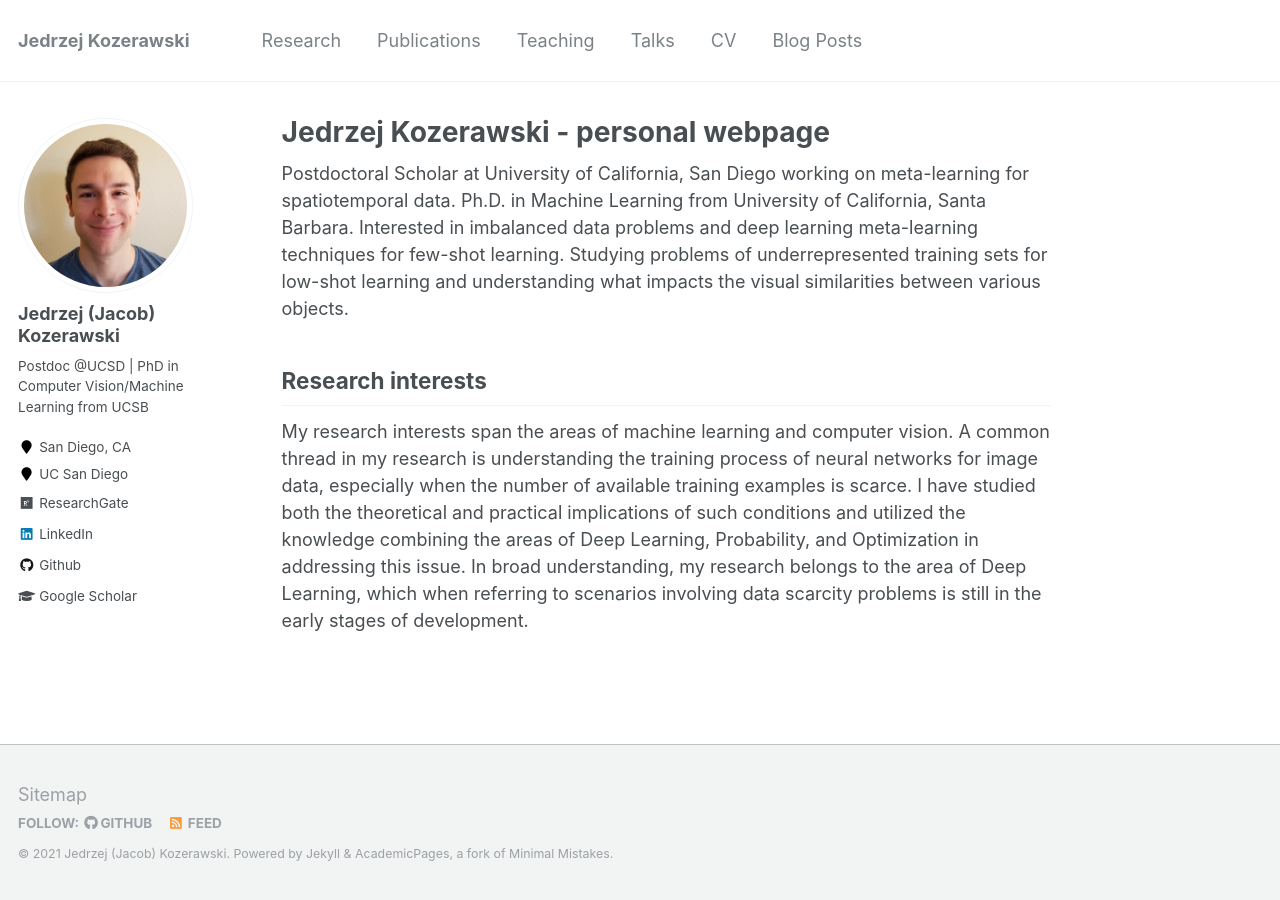
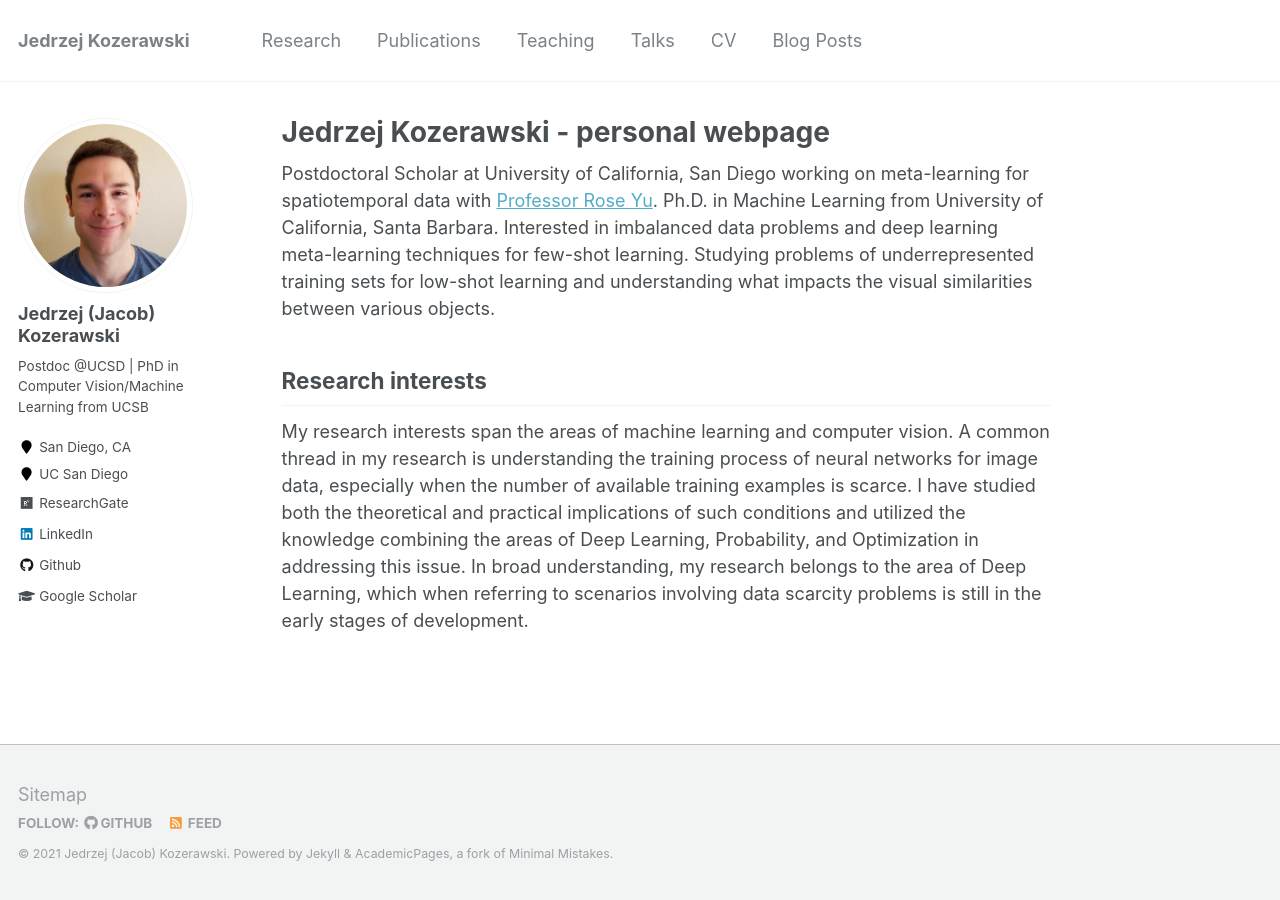
Before and after one commit to JKozerawski/jkozerawski.github.io, a Jekyll site: the page built from _pages/about.md, in a window 1280 px wide. Built offline with Jekyll 4.4.1, drawn with Linux system fonts in a browser that asks for light colours.

Commit message:
Updating webpage

```diff
--- a/_pages/about.md
+++ b/_pages/about.md
@@ -8,7 +8,7 @@ redirect_from:
   - /about.html
 ---
 
-Postdoctoral Scholar at University of California, San Diego working on meta-learning for spatiotemporal data. Ph.D. in Machine Learning from University of California, Santa Barbara. Interested in imbalanced data problems and deep learning meta-learning techniques for few-shot learning. Studying problems of underrepresented training sets for low-shot learning and understanding what impacts the visual similarities between various objects.
+Postdoctoral Scholar at University of California, San Diego working on meta-learning for spatiotemporal data with [Professor Rose Yu](https://roseyu.com/). Ph.D. in Machine Learning from University of California, Santa Barbara. Interested in imbalanced data problems and deep learning meta-learning techniques for few-shot learning. Studying problems of underrepresented training sets for low-shot learning and understanding what impacts the visual similarities between various objects.
 
 ## Research interests
 My research interests span the areas of machine learning and computer vision. A common thread in my research is understanding the training process of neural networks for image data, especially when the number of available training examples is scarce. I have studied both the theoretical and practical implications of such conditions and utilized the knowledge combining the areas of Deep Learning, Probability, and Optimization in addressing this issue. In broad understanding, my research belongs to the area of Deep Learning, which when referring to scenarios involving data scarcity problems is still in the early stages of development.
```
